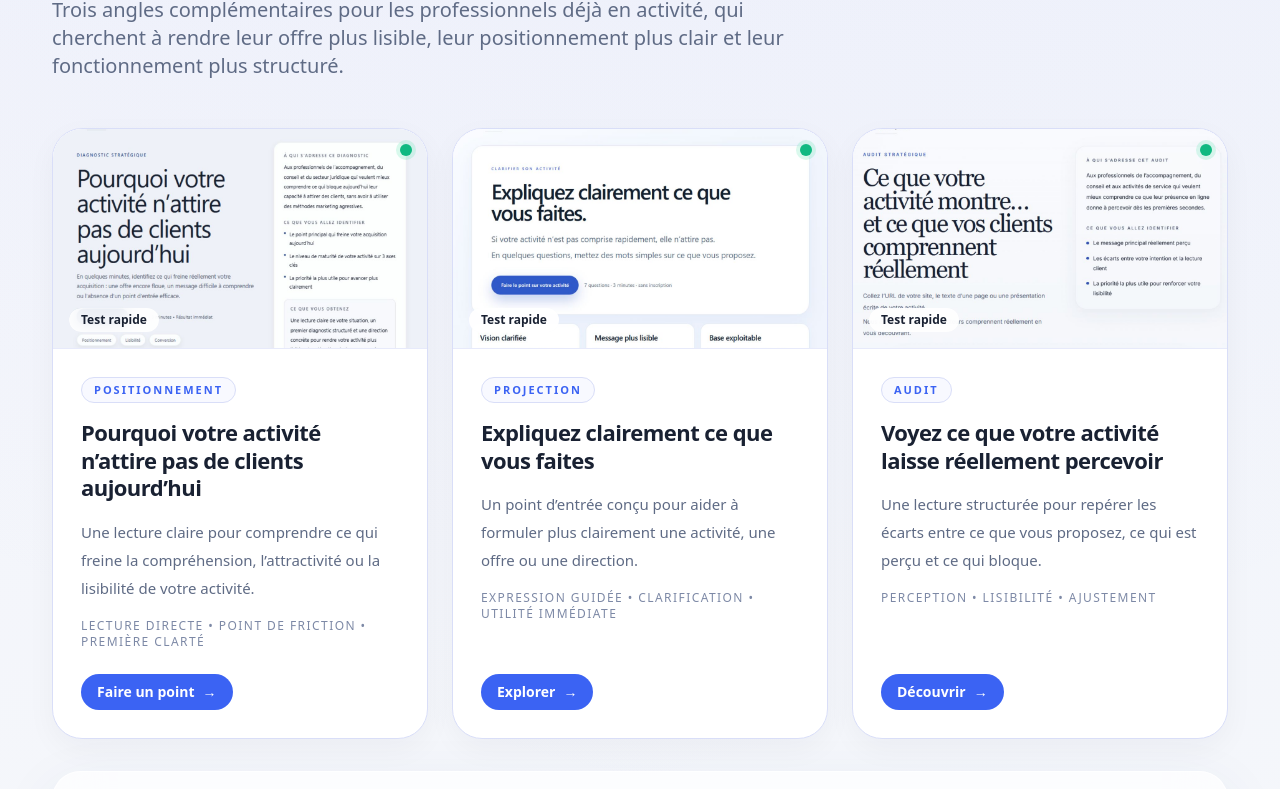
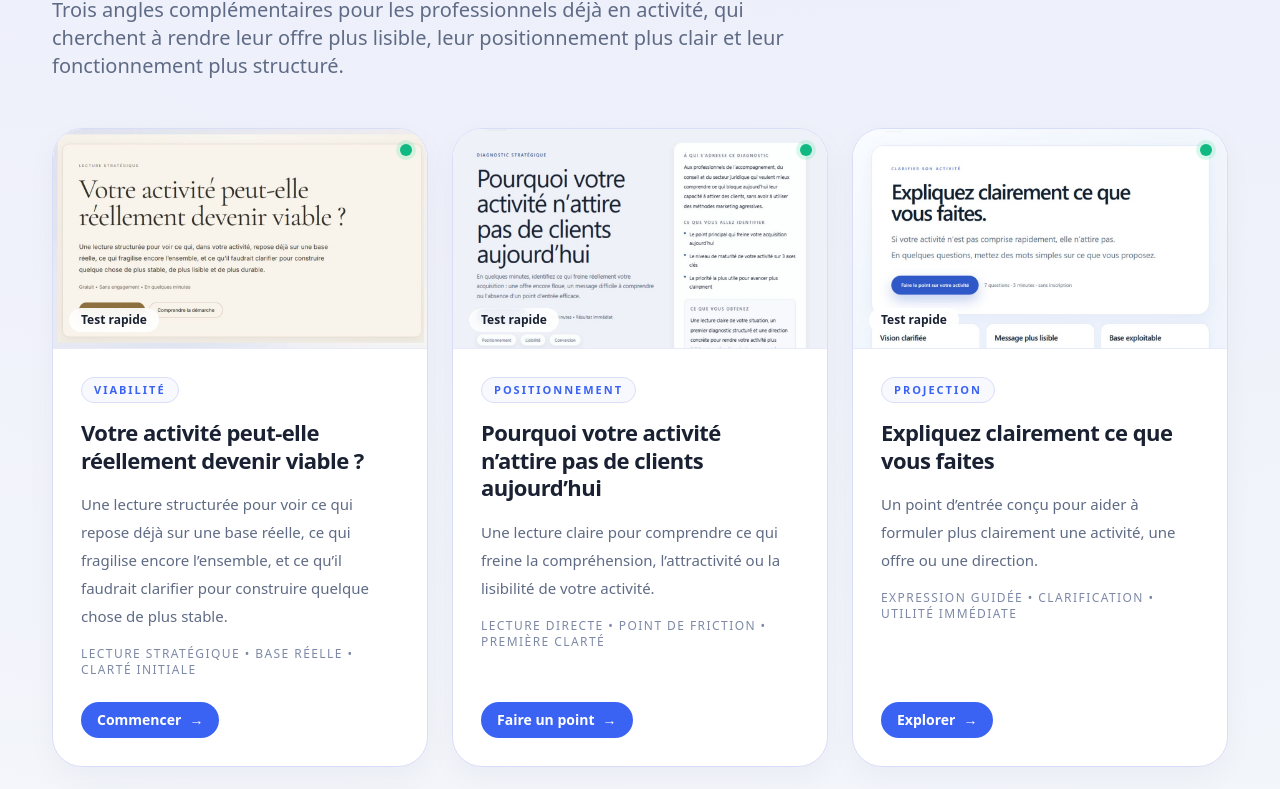
Before and after one commit to arnaudcrestey/portail-site-vitrine, a Next.js app: page /concepts in a window 1280 px wide. Shown: the part 2073-2862 px from the top of the page. Built offline with nearby package versions, Linux system fonts and the light colour scheme.

Commit message:
Update site.ts

```diff
--- a/data/site.ts
+++ b/data/site.ts
@@ -100,6 +100,20 @@ export const deviceExamples: DeviceExample[] = [
 // 🔥 NOUVEAU BLOC PREMIUM (TES 3 POINTS D’ENTRÉE)
 
 export const strategicEntryPoints: ProjectCard[] = [
+
+  {
+  slug: 'viabilite',
+  number: '00',
+  title: 'Viabilité',
+  hook: 'Votre activité peut-elle réellement devenir viable ?',
+  description:
+    'Une lecture structurée pour voir ce qui repose déjà sur une base réelle, ce qui fragilise encore l’ensemble, et ce qu’il faudrait clarifier pour construire quelque chose de plus stable.',
+  proof: 'Lecture stratégique • Base réelle • Clarté initiale',
+  image: '/projects/viabilite-activite.jpg',
+  href: 'https://viabilite.arnaudcrestey.com',
+  cta: 'Commencer',
+},
+
   {
     slug: 'positionnement',
     number: '01',
```
